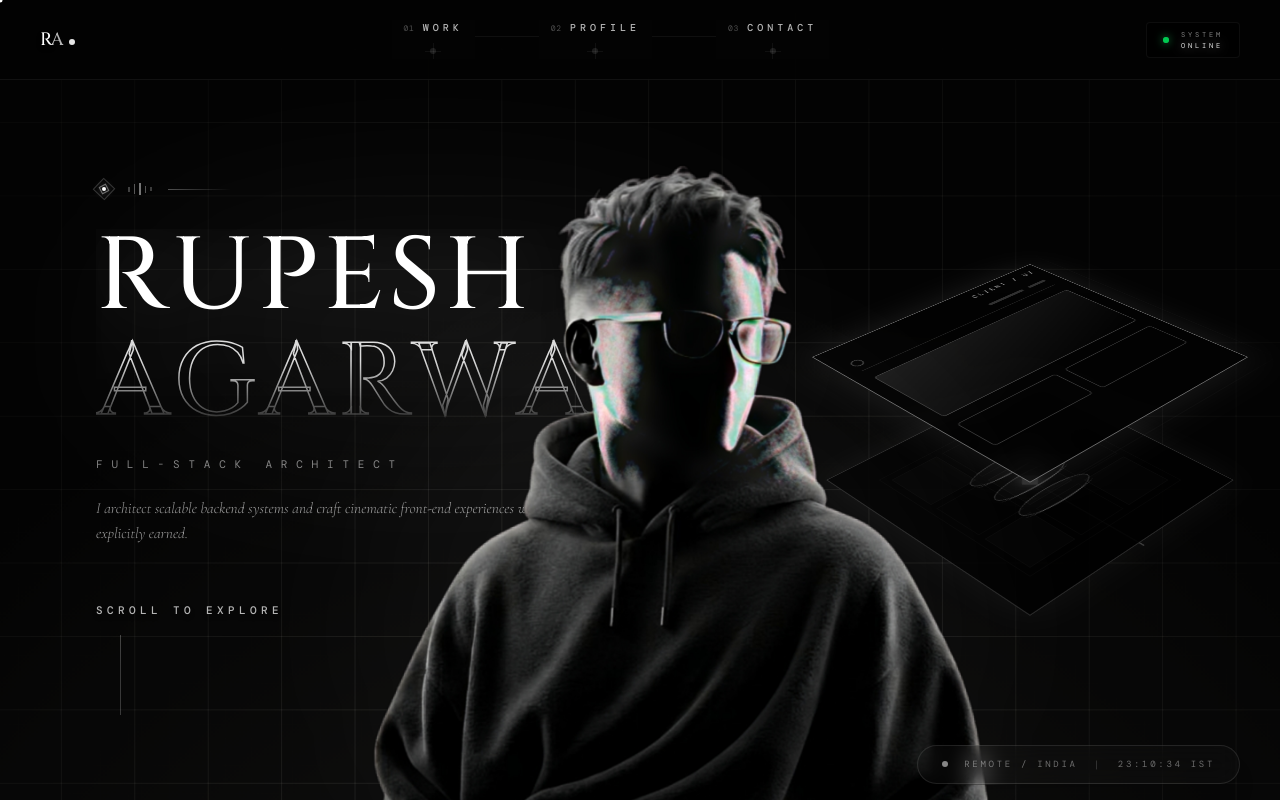
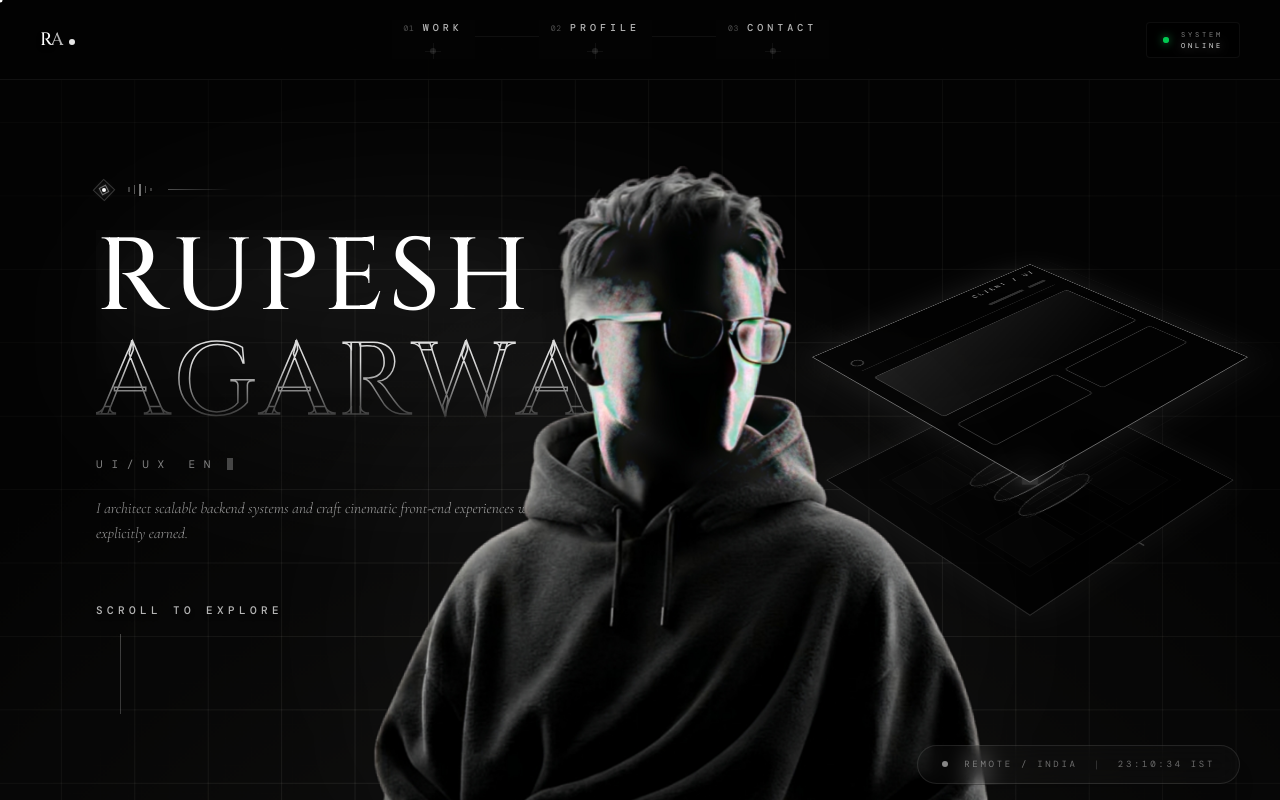
Before and after one commit to rupesh1285/Portfolio-Exclusive, a Next.js app: page / in a window 1280 px wide. Built offline with nearby package versions, Linux system fonts and the light colour scheme; a web font is replaced by a local one.

Commit message:
feat: add looping typewriter effect to hero subheading with multiple roles

```diff
--- a/src/app/SceneOne.tsx
+++ b/src/app/SceneOne.tsx
@@ -1,14 +1,46 @@
 "use client";
 
-import { useEffect, useRef } from "react";
+import { useEffect, useRef, useState } from "react";
 import gsap from "gsap";
 
 const mono = { fontFamily: "'DM Mono', ui-monospace, monospace" } as const;
 const luxury = { fontFamily: "'Cinzel', serif", fontWeight: 500 } as const;
 const cormorant = { fontFamily: "'Cormorant Garamond', Georgia, serif" } as const;
 
+const ROLES = [
+  "Full-Stack Architect",
+  "Creative Developer",
+  "UI/UX Engineer",
+  "Product Builder"
+];
+
 export default function SceneOne({ clock }: { clock: string }) {
   const rootRef = useRef<HTMLDivElement>(null);
+
+  // Typewriter effect state
+  const [roleText, setRoleText] = useState("");
+  const [roleIndex, setRoleIndex] = useState(0);
+  const [isDeleting, setIsDeleting] = useState(false);
+
+  useEffect(() => {
+    const currentRole = ROLES[roleIndex];
+    let typingSpeed = isDeleting ? 30 : 80;
+
+    if (!isDeleting && roleText === currentRole) {
+      typingSpeed = 2500; // Pause at the end of the word
+      setIsDeleting(true);
+    } else if (isDeleting && roleText === "") {
+      setIsDeleting(false);
+      setRoleIndex((prev) => (prev + 1) % ROLES.length);
+      typingSpeed = 600; // Pause before typing next word
+    }
+
+    const timer = setTimeout(() => {
+      setRoleText(currentRole.substring(0, roleText.length + (isDeleting ? -1 : 1)));
+    }, typingSpeed);
+
+    return () => clearTimeout(timer);
+  }, [roleText, isDeleting, roleIndex]);
 
   // Hero entrance
   useEffect(() => {
@@ -267,12 +299,13 @@ export default function SceneOne({ clock }: { clock: string }) {
             </h1>
           </div>
 
-          <p
-            className="hero-sub mt-6 mb-6 text-[11px] uppercase tracking-[0.8em] text-white/50"
+          <div
+            className="hero-sub mt-6 mb-6 flex items-center h-4 text-[11px] uppercase tracking-[0.8em] text-white/50"
             style={mono}
           >
-            Full-Stack Architect
-          </p>
+            <span>{roleText}</span>
+            <span className="w-1.5 h-3 ml-2 bg-white/50 animate-[pulse_1s_ease-in-out_infinite]" />
+          </div>
 
           <p
             className="hero-sub w-[90vw] md:w-[45vw] max-w-[600px] text-[clamp(12px,min(1.2vw,2.5vh),18px)] font-light italic leading-relaxed text-white/60 drop-shadow-md"
```
